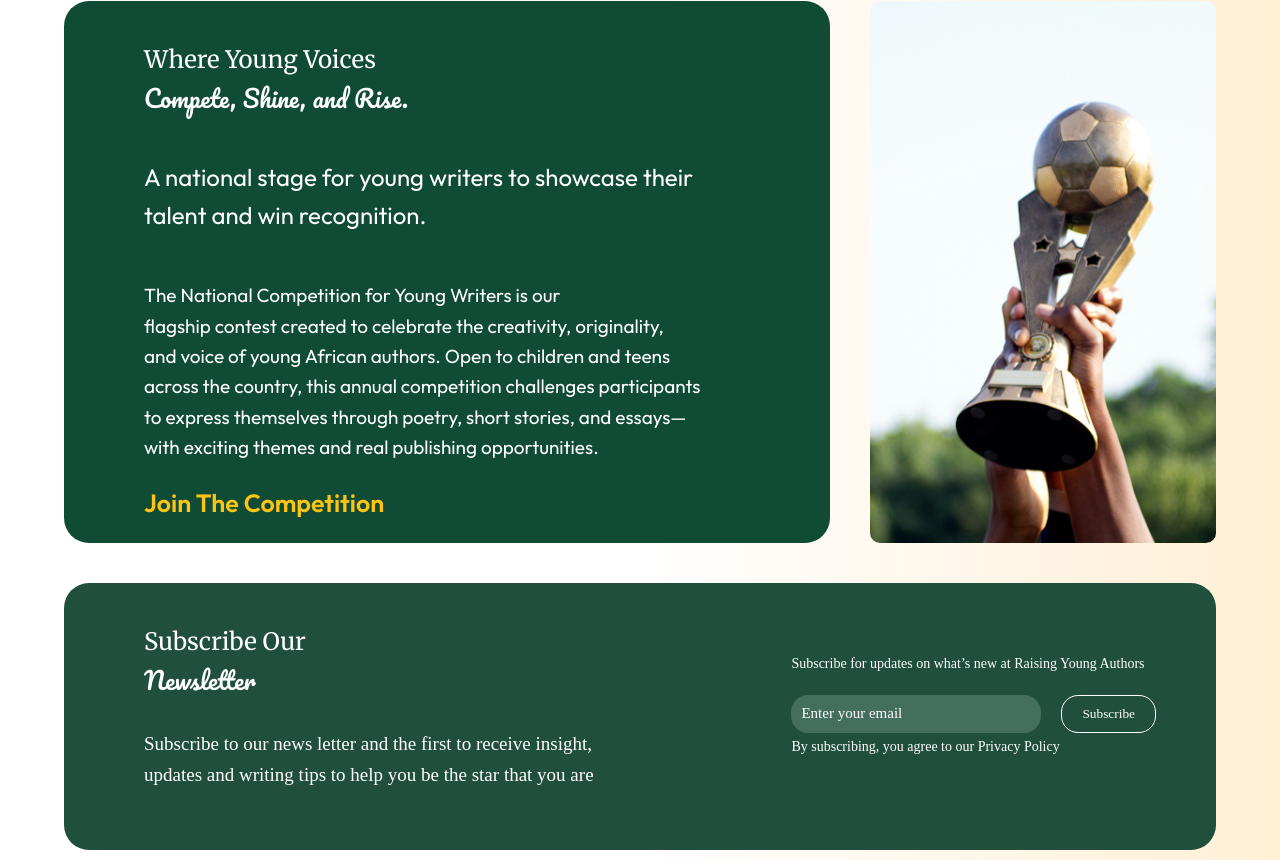
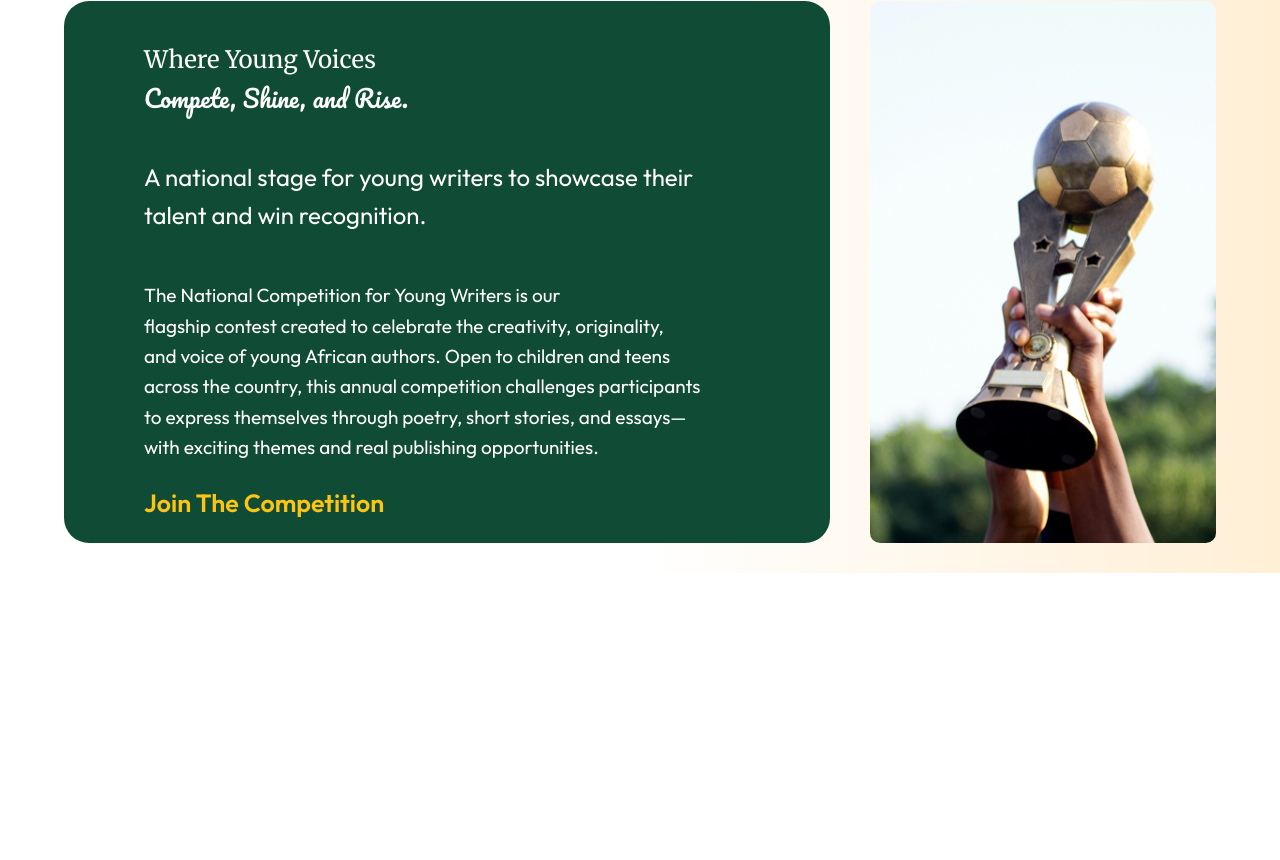
Before and after one commit to Lechi21/Raising, a plain HTML site: page index.html in a window 1280 px wide. Shown: the part 3436-4296 px from the top of the page. After the commit the page ends 4009 px from the top, so only its background shows below. Drawn offline with nearby package versions, Linux system fonts and the light colour scheme.

Commit message:
checking

```diff
--- a/index.html
+++ b/index.html
@@ -265,7 +265,7 @@
     </div>
   </section>
 
-  <section class="featured" id="stories">
+  <!-- <section class="featured" id="stories">
     <div class="contains">
       <div class="card6">
         <div class="card-content2" style="align-items: flex-start;">
@@ -286,7 +286,7 @@
         </div>
       </div>
     </div>
-  </section>
+  </section> -->
 
   <!-- <footer class="features" id="stories">
     <div class="footer-cont">
```
